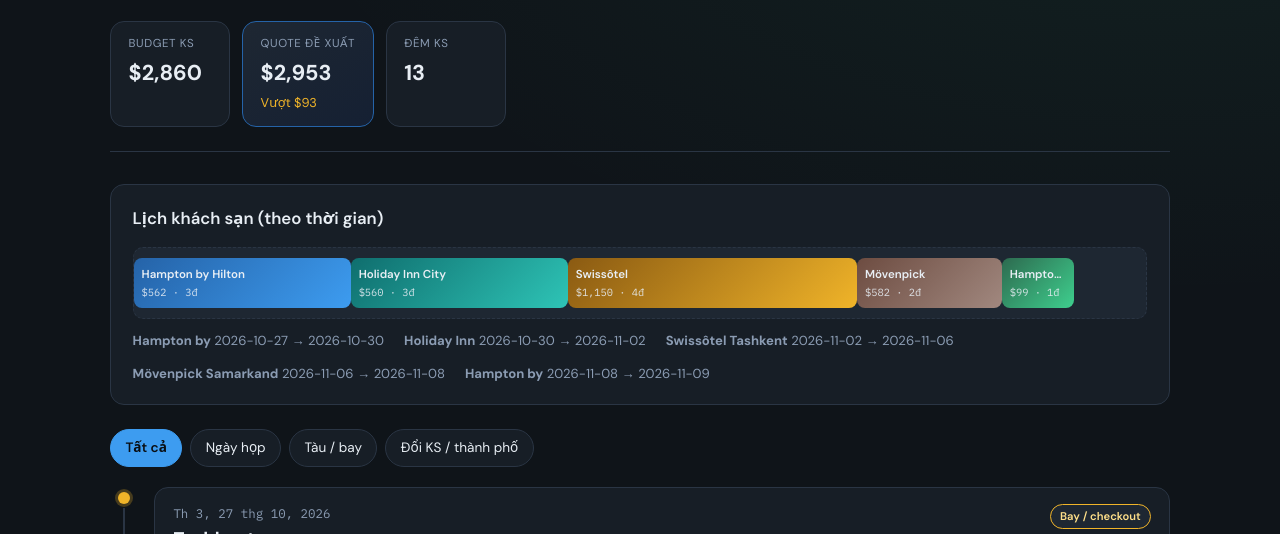
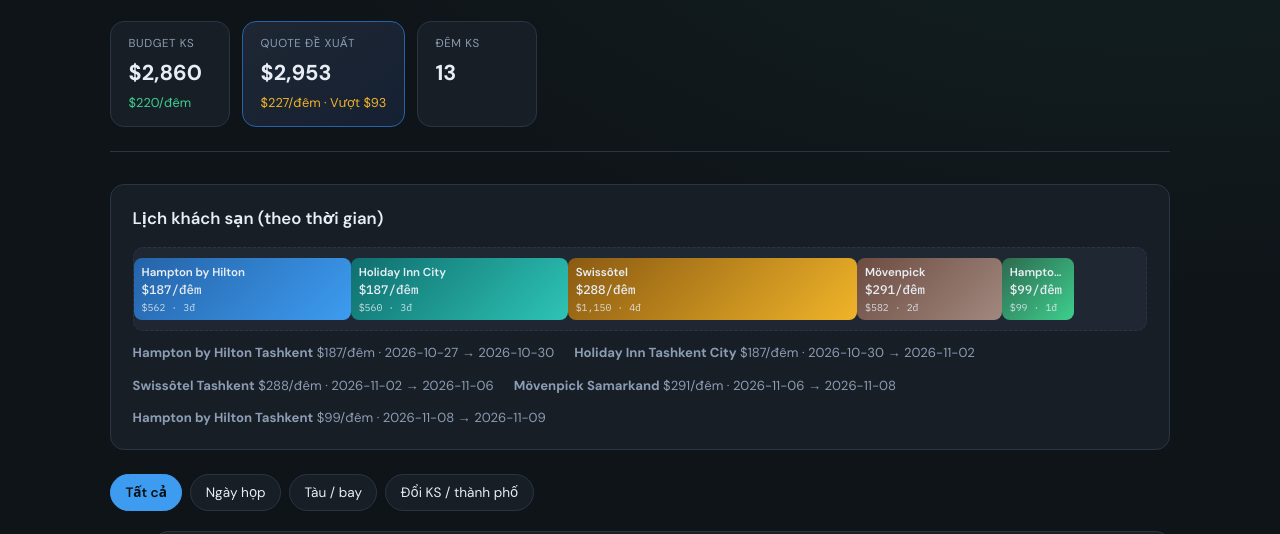
Before and after one commit to jiayangbot/uzbekistan-trip-2026, a website built with Vite: page index.html in a window 1280 px wide. Shown: the part 201-735 px from the top of the page. Built offline with nearby package versions, Linux system fonts and the light colour scheme.

Commit message:
Show a nightly hotel rate on the timeline bars and budget cards.
The stay strip and header were only showing trip totals, so each quoted stay now leads with its per-night price.

```diff
--- a/src/main.js
+++ b/src/main.js
@@ -11,6 +11,10 @@
   currency: "USD",
   maximumFractionDigits: 0,
 });
+
+function perNight(total, nights) {
+  return fmtMoney.format(Math.round(total / nights));
+}
 
 function parseDate(iso) {
   const [y, m, d] = iso.split("-").map(Number);
@@ -133,7 +137,8 @@
       return `
         <div class="stay-bar stay-${i}" style="left:${left}%;width:${width}%">
           <span class="stay-label">${short}</span>
-          <span class="stay-price">${fmtMoney.format(stay.actualTotal)} · ${stay.nights}đ</span>
+          <span class="stay-price">${perNight(stay.actualTotal, stay.nights)}/đêm</span>
+          <span class="stay-total">${fmtMoney.format(stay.actualTotal)} · ${stay.nights}đ</span>
         </div>
       `;
     })
@@ -202,11 +207,12 @@
             <div class="stat">
               <span class="stat-label">Budget KS</span>
               <strong>${fmtMoney.format(meta.budgetUsd)}</strong>
+              <span class="stat-sub">${perNight(meta.budgetUsd, hotelStays.reduce((sum, stay) => sum + stay.nights, 0))}/đêm</span>
             </div>
             <div class="stat highlight">
               <span class="stat-label">Quote đề xuất</span>
               <strong>${fmtMoney.format(meta.quotedTotalUsd)}</strong>
-              <span class="stat-sub ${meta.budgetUsd - meta.quotedTotalUsd < 0 ? "over" : ""}">${meta.budgetUsd - meta.quotedTotalUsd < 0 ? "Vượt" : "Còn"} ${fmtMoney.format(Math.abs(meta.budgetUsd - meta.quotedTotalUsd))}</span>
+              <span class="stat-sub ${meta.budgetUsd - meta.quotedTotalUsd < 0 ? "over" : ""}">${perNight(meta.quotedTotalUsd, hotelStays.reduce((sum, stay) => sum + stay.nights, 0))}/đêm · ${meta.budgetUsd - meta.quotedTotalUsd < 0 ? "Vượt" : "Còn"} ${fmtMoney.format(Math.abs(meta.budgetUsd - meta.quotedTotalUsd))}</span>
             </div>
             <div class="stat">
               <span class="stat-label">Đêm KS</span>
@@ -222,7 +228,7 @@
             ${hotelStays
               .map(
                 (s) =>
-                  `<span><strong>${s.name.split(" ")[0]} ${s.name.split(" ")[1] || ""}</strong> ${s.checkIn} → ${s.checkOut}</span>`,
+                  `<span><strong>${s.name}</strong> ${perNight(s.actualTotal, s.nights)}/đêm · ${s.checkIn} → ${s.checkOut}</span>`,
               )
               .join("")}
           </div>
--- a/src/styles.css
+++ b/src/styles.css
@@ -142,7 +142,7 @@
 
 .stay-track {
   position: relative;
-  height: 72px;
+  height: 84px;
   background: var(--surface2);
   border-radius: 10px;
   border: 1px dashed var(--border);
@@ -198,8 +198,16 @@
 
 .stay-price {
   font-family: var(--mono);
-  font-size: 0.65rem;
-  opacity: 0.9;
+  font-size: 0.78rem;
+  font-weight: 500;
+  white-space: nowrap;
+}
+
+.stay-total {
+  font-family: var(--mono);
+  font-size: 0.62rem;
+  opacity: 0.85;
+  white-space: nowrap;
 }
 
 .stay-legend {
```
